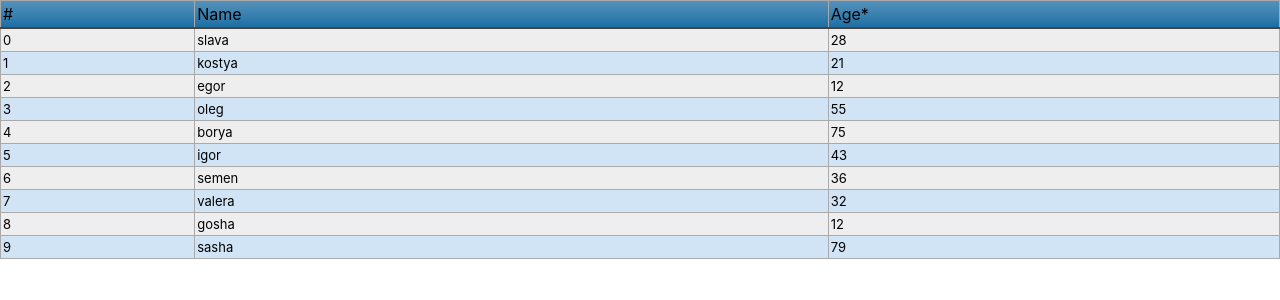
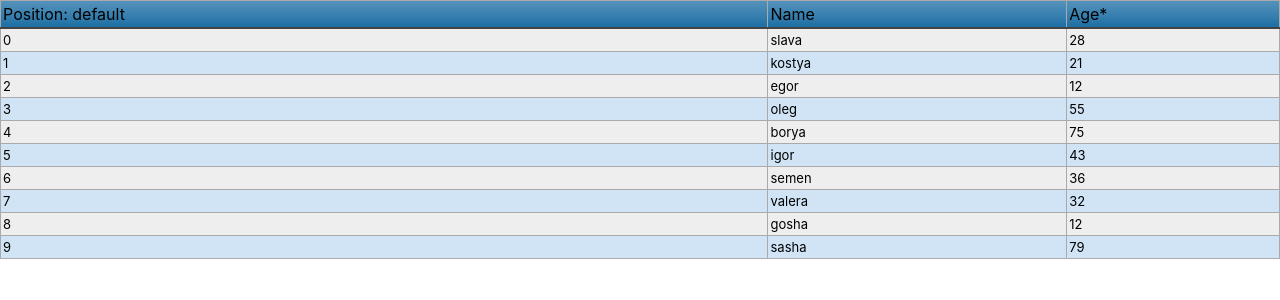
Before and after one commit to Paqura/light-mobx-app, a React (Create React App) app: page / in a window 1280 px wide. Shown: the top 300 px of the page. Built offline with nearby package versions, Linux system fonts and the light colour scheme.

Commit message:
use computed

```diff
--- a/src/components/Table/Table.tsx
+++ b/src/components/Table/Table.tsx
@@ -3,7 +3,7 @@ import { useTableStore } from '../../stores';
 import { observer } from 'mobx-react';
 
 const Table = () => {
-  const { data, setSort, dir } = useTableStore();
+  const { data, setSort, dir, position } = useTableStore();
 
   const sortIcon = dir === 'up' ? '^' : dir === 'down' ? '_' : '*';
 
@@ -11,7 +11,7 @@ const Table = () => {
     <table className="blueTable">
       <thead>
         <tr>
-          <td>#</td>
+          <td>{position}</td>
           <td>Name</td>
           <td onClick={setSort}>
             Age
@@ -21,7 +21,7 @@ const Table = () => {
       </thead>
       <tbody>
         {data.map((user, idx) => (
-          <tr>
+          <tr key={user.name}>
             <td>{idx}</td>
             <td>{user.name}</td>
             <td>{user.age}</td>
--- a/src/stores/tableStore.ts
+++ b/src/stores/tableStore.ts
@@ -1,4 +1,4 @@
-import { action, observable, reaction } from 'mobx';
+import { action, observable, reaction, computed } from 'mobx';
 
 export const data = [
   { name: 'slava', age: 28 },
@@ -33,6 +33,10 @@ class TableStore {
     )
   }
 
+  @computed get position() {
+    return `Position: ${this.dir}`;
+  }
+
   @action updateData = (dir: SortDir) => {
     if (dir === 'default') {
       return this.data = this.cachedData;
```
Also changed, not shown: src/stores/counterStore.ts (deleted, +0 -11 lines).
